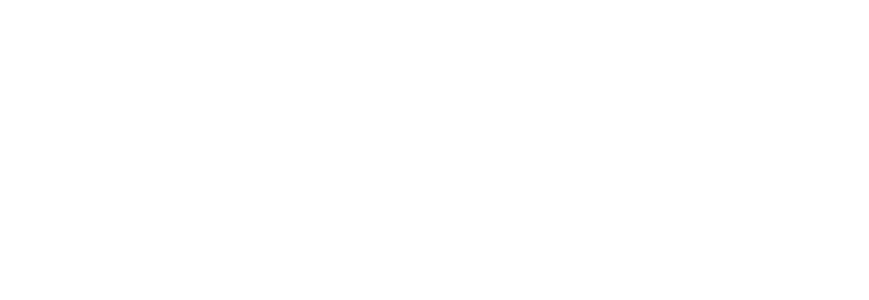
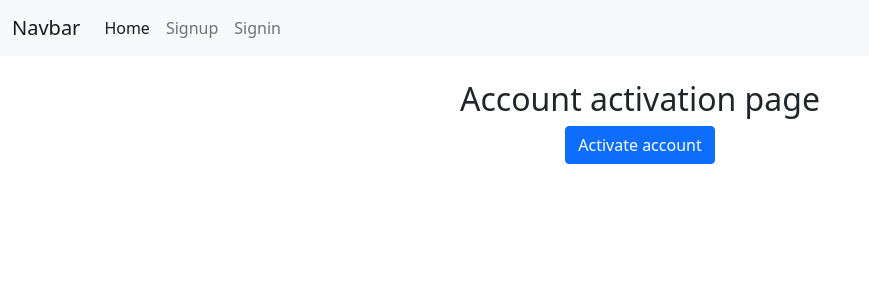
Before and after one commit to samartsevigor/mark-portal, a React (Create React App) app in the folder client/: page /auth/activate/1 in a window 1280 px wide. Shown: the top 300 px of the page, without its empty margins (0-869 px from the left). Built offline with nearby package versions, Linux system fonts and the light colour scheme.

Commit message:
account activation

```diff
--- /dev/null
+++ b/client/src/components/Activate.js
@@ -0,0 +1,45 @@
+import React, {useState, useEffect} from 'react';
+import {toast, ToastContainer} from 'react-toastify';
+import {useParams} from 'react-router-dom'
+import axios from 'axios'
+import Layout from "./Layout";
+
+const Activate = () => {
+  const {token:tokenParam} = useParams()
+  const [values, setValues] = useState({
+    name: '',
+    token: '',
+    show: true
+  })
+
+  useEffect(() => {
+    setValues({...values, token: tokenParam})
+  }, [])
+
+  const {token} = values
+  const handleSubmit = (e) => {
+    e.preventDefault()
+    axios.post(`${process.env.REACT_APP_API}/account-activation`, {token})
+      .then((res) => {
+        setValues({...values, show: false})
+        toast.success(res.data.message)
+      })
+      .catch((error) => {
+        toast.error(error.response.data.error)
+      })
+  }
+
+  return (
+    <Layout>
+      <ToastContainer />
+      <div className="row">
+        <div className="col-md-6 offset-md-3 text-center">
+          <h2 className="my-2">Account activation page</h2>
+          <button className="btn btn-primary" onClick={handleSubmit}>Activate account</button>
+        </div>
+      </div>
+    </Layout>
+  );
+};
+
+export default Activate;
--- a/client/src/components/Routes.js
+++ b/client/src/components/Routes.js
@@ -3,6 +3,7 @@
 import App from "../App";
 import Signup from "./Signup";
 import Signin from "./Signin";
+import Activate from "./Activate";
 
 const Routes = () => {
   return (
@@ -11,6 +12,7 @@
         <Route exact path="/" component={() => <App />} />
         <Route exact path="/signup" component={() => <Signup />} />
         <Route exact path="/signin" component={() => <Signin />} />
+        <Route exact path="/auth/activate/:token" component={() => <Activate />} />
       </Switch>
     </Router>
   );
```
Also changed, not shown: 1 other file (tests, documents, lock files or other folders).
